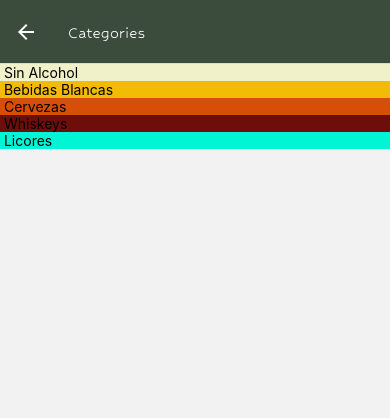
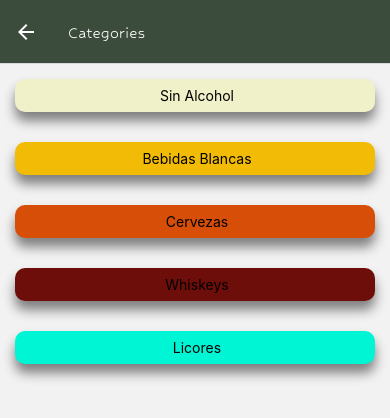
Before and after one commit to MargaritaSyd/myTab-syddall, a React Native app: screen /Categories in a window 390 px wide. Shown: the top 418 px of the page. Built offline with nearby package versions, Linux system fonts and the light colour scheme.

Commit message:
categories styles

```diff
--- a/components/CategoriesItems.js
+++ b/components/CategoriesItems.js
@@ -1,18 +1,18 @@
 import React from "react";
 import { View, TouchableOpacity, Text, StyleSheet} from 'react-native';
-import styles from "./AddItems/styles";
 import Colors from "../constants/Colors";
+
 
 function CategoriesItems({item , onSelected}){
 
     return(
-        <View>
+        <View style={styles.categoriesStyles}>
             <TouchableOpacity
             style={{...styles.categoriesConteiner, backgroundColor: item.color}}
             onPress={() => onSelected(item)}
             >
                 <View>
-                    <Text> {item.title}</Text>
+                    <Text style={styles.textStyle}> {item.title}</Text>
                 </View>
             </TouchableOpacity>
         </View>
@@ -21,13 +21,35 @@ function CategoriesItems({item , onSelected}){
 }
 
 
-// const styles = StyleSheet.create({
-//     categoriesConteiner: {
-//         flex: 1,
-//         alignItems: 'center',
-//         justifyContent: 'center'
+ const styles = StyleSheet.create({
+     categoriesConteiner: {
+         flex: 1,
+         borderRadius: 10,
 
-//     }
-// })
+         shadowColor: "#000",
+          shadowOffset: {
+            width: 0,
+            height: 9,
+          },
+          shadowOpacity: 0.48,
+          shadowRadius: 11.95,
+
+          elevation: 18,
+
+         alignItems: 'center',
+         justifyContent: 'center',
+         padding: 8
+
+     },
+     categoriesStyles: {
+      flex: 1,
+      borderRadius: 6,
+      margin: 15,
+      height: 150,
+     },
+    //  textStyle: {
+    //    fontFamily:
+    //  }
+ })
 
 export default CategoriesItems
```
